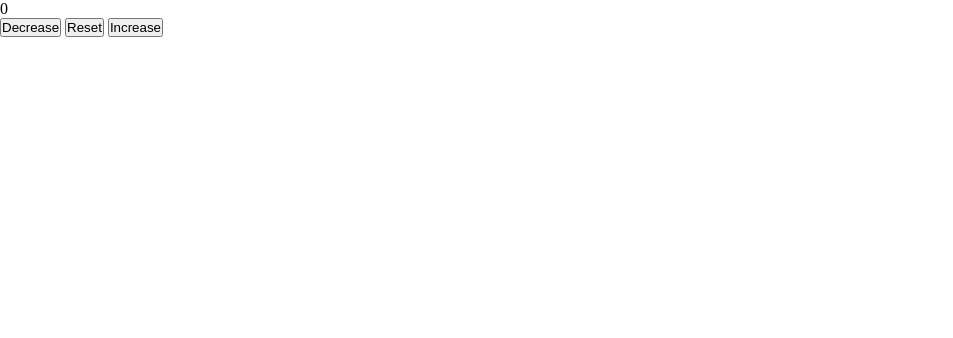
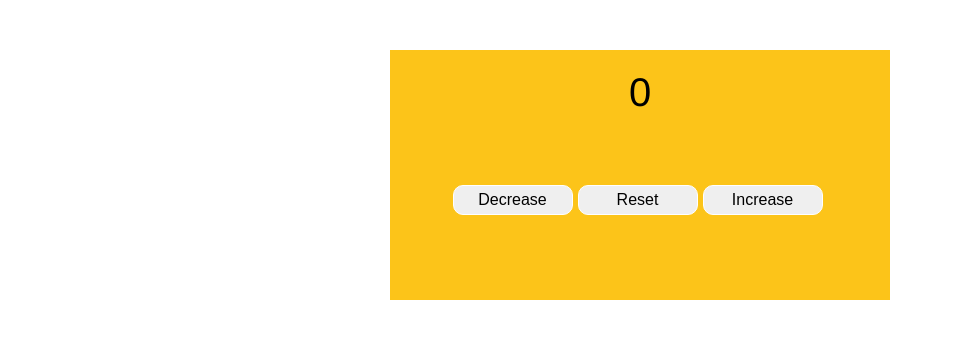
Before and after one commit to Younos-abbasi/counter-app, a plain HTML site: page index.html in a window 1280 px wide. Shown: the whole page, without its empty margins (0-953 px from the left). Drawn offline with Linux system fonts and the light colour scheme.

Commit message:
applied style

```diff
--- a/index.html
+++ b/index.html
@@ -7,12 +7,12 @@
     <title>Counter App</title>
   </head>
   <body>
-    <div id="counter">
+    <div class="container">
       <label for="text" id="counter__label">0</label>
       <div id="btn__container">
-        <button id="btn__decrease">Decrease</button>
-        <button id="btn__reset">Reset</button>
-        <button id="btn__increase">Increase</button>
+        <button id="btn__decrease" class="btn">Decrease</button>
+        <button id="btn__reset" class="btn">Reset</button>
+        <button id="btn__increase" class="btn">Increase</button>
       </div>
     </div>
     <!-- JS script below -->
--- a/style.css
+++ b/style.css
@@ -3,3 +3,35 @@
   padding: 0;
   box-sizing: border-box;
 }
+body {
+  width: 100vw;
+  height: 100vh;
+  font-family: Helvetica;
+}
+.container {
+  background-color: #fcc419;
+  width: 500px;
+  height: 250px;
+  margin: 50px auto;
+}
+#counter__label {
+  font-size: 2.5em;
+  display: block;
+  text-align: center;
+  padding-top: 20px;
+}
+#btn__container {
+  display: flex;
+  justify-content: center;
+  align-items: center;
+  margin-top: 70px;
+}
+.btn {
+  width: 120px;
+  height: 30px;
+  margin-right: 5px;
+  border-radius: 10px;
+  border: 1px solid #fff;
+  color: #000;
+  font-size: 1em;
+}
```
